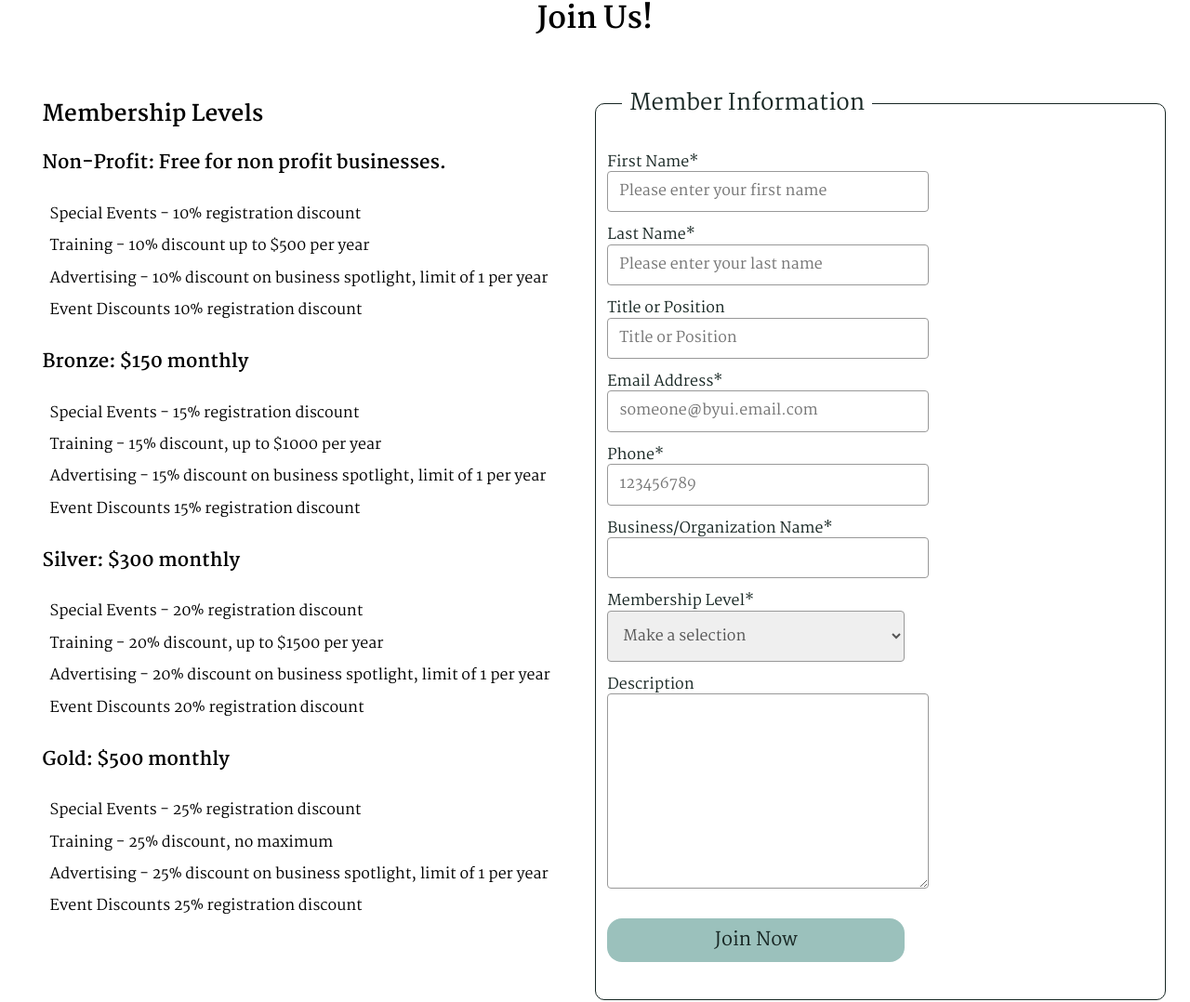
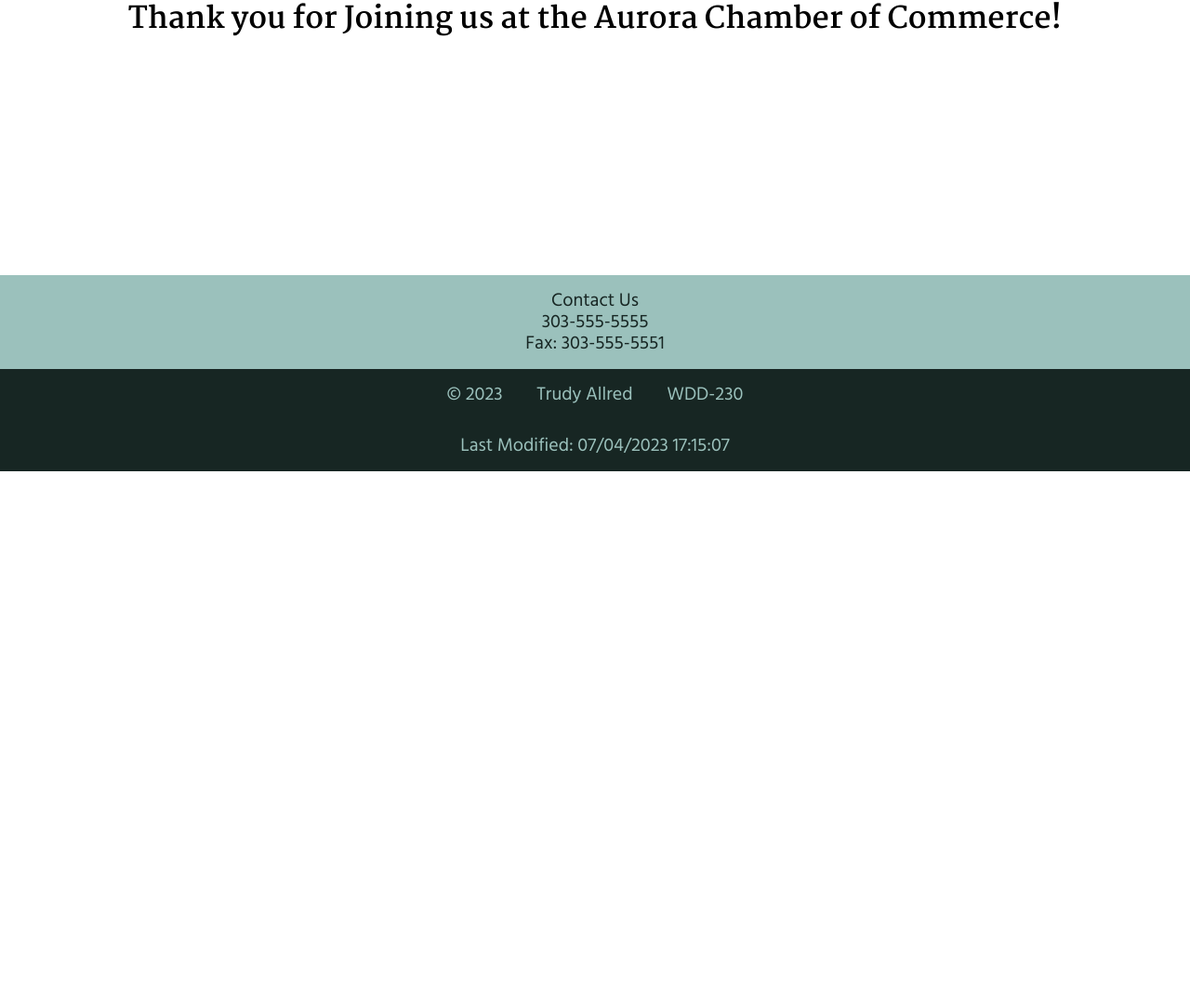
Before and after one commit to allredt/wdd230, a plain HTML site: page chamber/thankyou.html in a window 1280 px wide. Shown: the part 186-1264 px from the top of the page at 93% size. After the commit the page ends 800 px from the top, so only its background shows below. Drawn offline with Linux system fonts and the light colour scheme.

Commit message:
updating thank you page

```diff
--- a/chamber/thankyou.html
+++ b/chamber/thankyou.html
@@ -4,10 +4,10 @@
 <head>
     <meta charset="UTF-8">
     <meta name="viewport" content="width=device-width, initial-scale=1.0">
-    <title>Aurora Chamber of Commerce</title>
+    <title>Thank you for Joining us at The Aurora Chamber of Commerce!</title>
     <meta name="author" content="Trudy Allred">
-    <meta name="description" content="oin Us at The Aurora Chamber of Commerce!">
-    <meta property="og:title" content="Join Us at The Aurora Chamber of Commerce!">
+    <meta name="description" content="Thank you for Joining us at The Aurora Chamber of Commerce!">
+    <meta property="og:title" content="Thank you for Joining us at The Aurora Chamber of Commerce!">
     <meta property="og:type" content="website">
     <meta property="og:image" content="https://cdnsm5-hosted.civiclive.com/UserFiles/Servers/Server_1881137/Image/heroImages/Quincy-Web.jpg">
     <meta property="og:url" content="https://allredt.github.io/wdd230/chamber">
@@ -33,81 +33,7 @@
     </nav>
 
     <main class="join">
-        <section class="sidebar">
-            <h3>Membership Levels</h3>
-            <h4>Non-Profit: Free for non profit businesses.</h4>
-            <ul class="noBullets">
-                <li>Special Events - 10% registration discount</li>
-                <li>Training - 10% discount up to $500 per year</li>
-                <li>Advertising - 10% discount on business spotlight, limit of 1 per year</li>
-                <li>Event Discounts 10% registration discount</li>
-            </ul>
-
-            <h4>Bronze: $150 monthly</h4>
-            <ul class="noBullets">
-                <li>Special Events - 15% registration discount</li>
-                <li>Training - 15% discount, up to $1000 per year</li>
-                <li>Advertising - 15% discount on business spotlight, limit of 1 per year</li>
-                <li>Event Discounts 15% registration discount</li>
-            </ul>
-
-            <h4>Silver: $300 monthly</h4>
-            <ul class="noBullets">
-                <li>Special Events - 20% registration discount</li>
-                <li>Training - 20% discount, up to $1500 per year</li>
-                <li>Advertising - 20% discount on business spotlight, limit of 1 per year</li>
-                <li>Event Discounts 20% registration discount</li>
-            </ul>
-
-            <h4>Gold: $500 monthly</h4>
-            <ul class="noBullets">
-                <li>Special Events - 25% registration discount</li>
-                <li>Training - 25% discount, no maximum</li>
-                <li>Advertising - 25% discount on business spotlight, limit of 1 per year</li>
-                <li>Event Discounts 25% registration discount</li>
-            </ul>
-        </section>
-        <h2>Join Us!</h2>
-        <!-- <hr> -->
-        <form method="get" action="thankyou.html">
-            <fieldset>
-                <legend>Member Information</legend>
-                <!-- error message -->
-                <div id="errormmessage"></div>
-
-                <label class="top">First Name* <input type="text" id="fname" name="fname" required placeholder="Please enter your first name"></label>
-
-                <label class="top">Last Name* <input type="text" id="lname" name="lname" required placeholder="Please enter your last name"></label>
-
-                <label class="top">Title or Position <input type="text" id="title" name="title" pattern="[A-Za-z]{7,}" placeholder="Title or Position"></label>
-
-                <label class="top">Email Address* <input type="email" id="email" name="email" required placeholder="someone@byui.email.com" pattern="[a-zA-Z0-9._%+-]+@byui\.edu$" title="Please enter a valid email byui email address"></label>
-
-                <label class="top">Phone* <input type="tel" id="phone" name="phone" required placeholder="123456789"></label>
-
-                <label class="top">Business/Organization Name* <input type="text" id="bname" name="bname" required></label>
-
-                <label class="top" id="mlevel">Membership Level*
-                    <select name="mlevel" required>
-                        <option value="" disabled selected hidden>Make a selection</option>
-                        <option value="nonprofit">NP Membership</option>
-                        <option value="bronze">Bronze Membership</option>
-                        <option value="silver">Silver Membership</option>
-                        <option value="gold">Gold Membership</option>
-                    </select>
-                </label>
-
-                <label class="top">Description <textarea name="description" id="description" cols="1" rows="10"></textarea></label>
-
-                <input type="hidden" id="tstamp" name="tstamp">
-
-                <!-- <label class="top">Password* <input type="text" id="pswd" name="pswd" required pattern="[A-Za-z0-9]{8,}" placeholder="Atleast eight characters long, only alpha-numeric" title="At least eight characters long, only alpha-numeric"></label>
-
-                <label class="top">Confirm Password* <input type="text" id="pswd2" name="pswd2" required title="Must match password field."></label> -->
-
-                <button id="btnSubmit" type="submit">Join Now</button>
-            </fieldset>
-        </form>
+        <h2>Thank you for Joining us at the Aurora Chamber of Commerce!</h2>
     </main>
 
     <footer>
```
